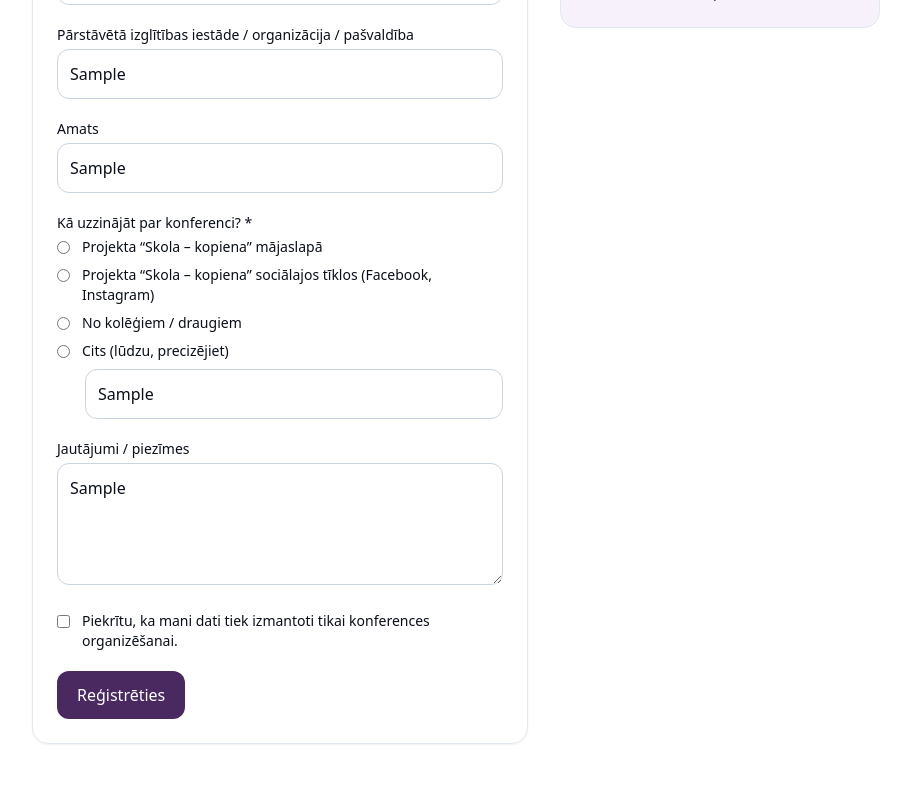
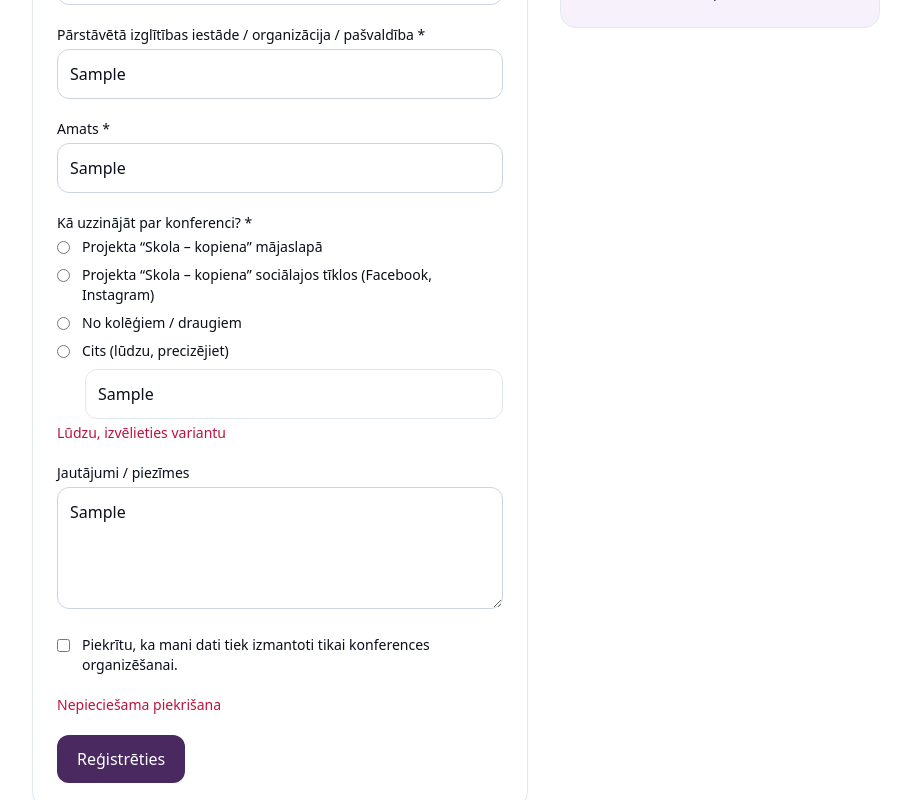
Before and after one commit to vasiljevsvladislavs-dot/skola-kopiena-registration, a Next.js app: page / in a window 1280 px wide. Both pictures are taken after typing "Sample", "name@example.com", "Sample", "Sample", "Sample", "Sample" into the empty fields and a click on the button "Reģistrēties". Shown: the part 478-1278 px from the top of the page, without its empty margins (184-1095 px from the left). Built offline with nearby package versions, Linux system fonts and the light colour scheme.

Commit message:
Update page.tsx

```diff
--- a/app/page.tsx
+++ b/app/page.tsx
@@ -4,11 +4,13 @@ import { useState, useMemo, useEffect } from "react";
 import { z } from "zod";
 import { Calendar, Clock, Globe } from "lucide-react";
 
-const schema = z.object({
+const schema = z
+  .object({
     fullName: z.string().min(2, "Lūdzu, ievadiet vārdu un uzvārdu"),
     email: z.string().email("Nederīga e-pasta adrese"),
-  org: z.string().optional(),
-  role: z.string().optional(),
+    // ОБЯЗАТЕЛЬНЫЕ org/role
+    org: z.string().min(1, "Lūdzu, ievadiet iestādi / organizāciju / pašvaldību"),
+    role: z.string().min(1, "Lūdzu, ievadiet amatu"),
     about: z.enum(["site", "social", "friends", "other"], {
       required_error: "Lūdzu, izvēlieties variantu",
     }),
@@ -17,20 +19,27 @@ const schema = z.object({
     consent: z.literal(true, {
       errorMap: () => ({ message: "Nepieciešama piekrišana" }),
     }),
+  })
+  .superRefine((val, ctx) => {
+    if (val.about === "other" && (!val.aboutOther || !val.aboutOther.trim())) {
+      ctx.addIssue({
+        code: z.ZodIssueCode.custom,
+        path: ["aboutOther"],
+        message: "Lūdzu, precizējiet 'Cits' lauku",
+      });
+    }
   });
 
 export default function Page() {
   const [loading, setLoading] = useState(false);
   const [error, setError] = useState<string | null>(null);
+  const [fieldErrors, setFieldErrors] = useState<Record<string, string>>({});
+  const [aboutValue, setAboutValue] = useState<string>("");
 
   const aboutOptions = useMemo(
     () => [
       { value: "site", label: "Projekta “Skola – kopiena” mājaslapā" },
-      {
-        value: "social",
-        label:
-          "Projekta “Skola – kopiena” sociālajos tīklos (Facebook, Instagram)",
-      },
+      { value: "social", label: "Projekta “Skola – kopiena” sociālajos tīklos (Facebook, Instagram)" },
       { value: "friends", label: "No kolēģiem / draugiem" },
       { value: "other", label: "Cits (lūdzu, precizējiet)" },
     ],
@@ -44,34 +53,39 @@ export default function Page() {
   async function onSubmit(e: React.FormEvent<HTMLFormElement>) {
     e.preventDefault();
     setError(null);
+    setFieldErrors({});
     setLoading(true);
 
     const fd = new FormData(e.currentTarget);
     const payload = {
-      fullName: String(fd.get("fullName") || ""),
-      email: String(fd.get("email") || ""),
-      org: String(fd.get("org") || ""),
-      role: String(fd.get("role") || ""),
+      fullName: String(fd.get("fullName") || "").trim(),
+      email: String(fd.get("email") || "").trim(),
+      org: String(fd.get("org") || "").trim(),
+      role: String(fd.get("role") || "").trim(),
       about: String(fd.get("about") || ""),
-      aboutOther: String(fd.get("aboutOther") || ""),
-      notes: String(fd.get("notes") || ""),
+      aboutOther: String(fd.get("aboutOther") || "").trim(),
+      notes: String(fd.get("notes") || "").trim(),
       consent: fd.get("consent") === "on",
     };
 
     const parsed = schema.safeParse({
       ...payload,
       about: (["site", "social", "friends", "other"].includes(payload.about)
-        ? payload.about
-        : undefined) as any,
+        ? (payload.about as "site" | "social" | "friends" | "other")
+        : undefined),
     });
+
     if (!parsed.success) {
       setLoading(false);
-      setError(parsed.error.errors[0]?.message || "Pārbaudiet ievades laukus");
-      return;
+      // Покажем первую ошибку сверху и разложим по полям
+      const firstMsg = parsed.error.errors[0]?.message || "Pārbaudiet ievades laukus";
+      const perField: Record<string, string> = {};
+      for (const issue of parsed.error.errors) {
+        const key = issue.path?.[0] as string;
+        if (key) perField[key] = issue.message;
       }
-    if (parsed.data.about === "other" && !payload.aboutOther.trim()) {
-      setLoading(false);
-      setError("Lūdzu, precizējiet 'Cits' lauku");
+      setFieldErrors(perField);
+      setError(firstMsg);
       return;
     }
 
@@ -93,6 +107,8 @@ export default function Page() {
       setLoading(false);
     }
   }
+
+  const isOther = aboutValue === "other";
 
   return (
     <main className="py-8" data-debug="register-page">
@@ -121,13 +137,18 @@ export default function Page() {
               </div>
             )}
 
-            <form onSubmit={onSubmit} className="space-y-5">
+            <form onSubmit={onSubmit} className="space-y-5" noValidate>
               <div>
                 <label className="block text-sm mb-1">Vārds, uzvārds *</label>
                 <input
                   name="fullName"
+                  required
+                  aria-invalid={!!fieldErrors.fullName}
                   className="w-full rounded-xl border border-slate-300 p-3 outline-none focus:border-[#4a2961] focus:ring-2 focus:ring-[#eae3f2]"
                 />
+                {fieldErrors.fullName && (
+                  <p className="mt-1 text-sm text-rose-700">{fieldErrors.fullName}</p>
+                )}
               </div>
 
               <div>
@@ -135,26 +156,41 @@ export default function Page() {
                 <input
                   type="email"
                   name="email"
+                  required
+                  aria-invalid={!!fieldErrors.email}
                   className="w-full rounded-xl border border-slate-300 p-3 outline-none focus:border-[#4a2961] focus:ring-2 focus:ring-[#eae3f2]"
                 />
+                {fieldErrors.email && (
+                  <p className="mt-1 text-sm text-rose-700">{fieldErrors.email}</p>
+                )}
               </div>
 
               <div>
                 <label className="block text-sm mb-1">
-                  Pārstāvētā izglītības iestāde / organizācija / pašvaldība
+                  Pārstāvētā izglītības iestāde / organizācija / pašvaldība *
                 </label>
                 <input
                   name="org"
+                  required
+                  aria-invalid={!!fieldErrors.org}
                   className="w-full rounded-xl border border-slate-300 p-3 outline-none focus:border-[#4a2961] focus:ring-2 focus:ring-[#eae3f2]"
                 />
+                {fieldErrors.org && (
+                  <p className="mt-1 text-sm text-rose-700">{fieldErrors.org}</p>
+                )}
               </div>
 
               <div>
-                <label className="block text-sm mb-1">Amats</label>
+                <label className="block text-sm mb-1">Amats *</label>
                 <input
                   name="role"
+                  required
+                  aria-invalid={!!fieldErrors.role}
                   className="w-full rounded-xl border border-slate-300 p-3 outline-none focus:border-[#4a2961] focus:ring-2 focus:ring-[#eae3f2]"
                 />
+                {fieldErrors.role && (
+                  <p className="mt-1 text-sm text-rose-700">{fieldErrors.role}</p>
+                )}
               </div>
 
               <div>
@@ -163,27 +199,39 @@ export default function Page() {
                 </label>
                 <div className="space-y-2">
                   {aboutOptions.map((opt) => (
-                    <label
-                      key={opt.value}
-                      className="flex items-start gap-3 text-sm"
-                    >
+                    <label key={opt.value} className="flex items-start gap-3 text-sm">
                       <input
                         type="radio"
                         name="about"
                         value={opt.value}
+                        required
                         className="mt-1"
+                        onChange={(e) => setAboutValue(e.currentTarget.value)}
+                        aria-invalid={!!fieldErrors.about}
                       />
                       <span>{opt.label}</span>
                     </label>
                   ))}
+
+                  {/* aboutOther — показываем и требуем только при "Cits" */}
                   <div className="pl-7">
                     <input
                       name="aboutOther"
                       placeholder="Ja izvēlējāties “Cits”, lūdzu, precizējiet"
-                      className="w-full rounded-xl border border-slate-300 p-3 outline-none focus:border-[#4a2961] focus:ring-2 focus:ring-[#eae3f2]"
+                      aria-invalid={!!fieldErrors.aboutOther}
+                      required={isOther}
+                      className={`w-full rounded-xl border p-3 outline-none focus:border-[#4a2961] focus:ring-2 focus:ring-[#eae3f2] ${
+                        isOther ? "border-slate-300" : "border-slate-200"
+                      }`}
                     />
+                    {fieldErrors.aboutOther && (
+                      <p className="mt-1 text-sm text-rose-700">{fieldErrors.aboutOther}</p>
+                    )}
                   </div>
                 </div>
+                {fieldErrors.about && (
+                  <p className="mt-1 text-sm text-rose-700">{fieldErrors.about}</p>
+                )}
               </div>
 
               <div>
@@ -196,12 +244,14 @@ export default function Page() {
               </div>
 
               <label className="flex items-start gap-3 text-sm select-none">
-                <input type="checkbox" name="consent" className="mt-1" />
+                <input type="checkbox" name="consent" required className="mt-1" />
                 <span>
-                  Piekrītu, ka mani dati tiek izmantoti tikai konferences
-                  organizēšanai.
+                  Piekrītu, ka mani dati tiek izmantoti tikai konferences organizēšanai.
                 </span>
               </label>
+              {fieldErrors.consent && (
+                <p className="mt-1 text-sm text-rose-700">{fieldErrors.consent}</p>
+              )}
 
               <button
                 type="submit"
```
Lines whose indentation alone changed are shown as unchanged.
